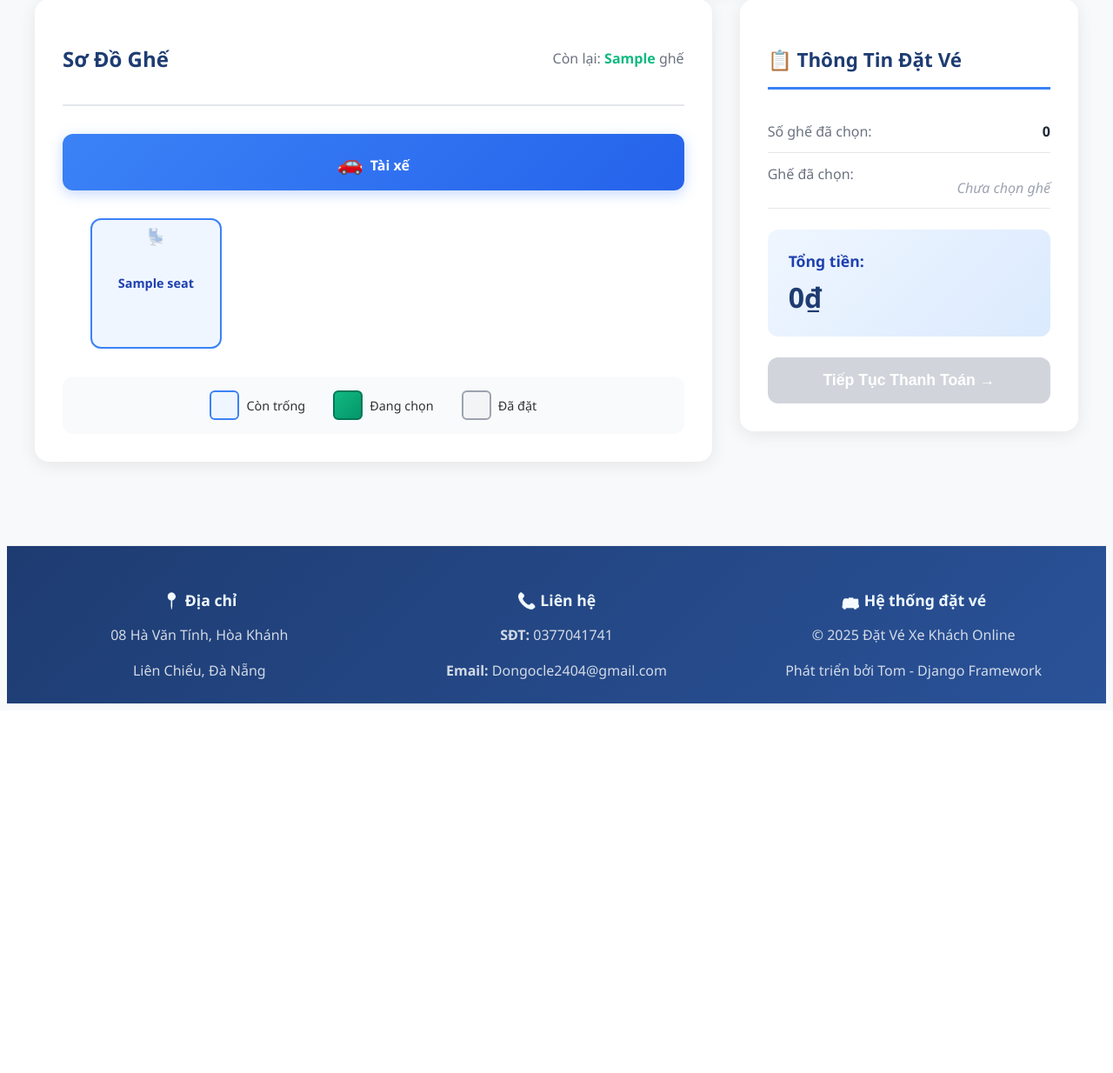
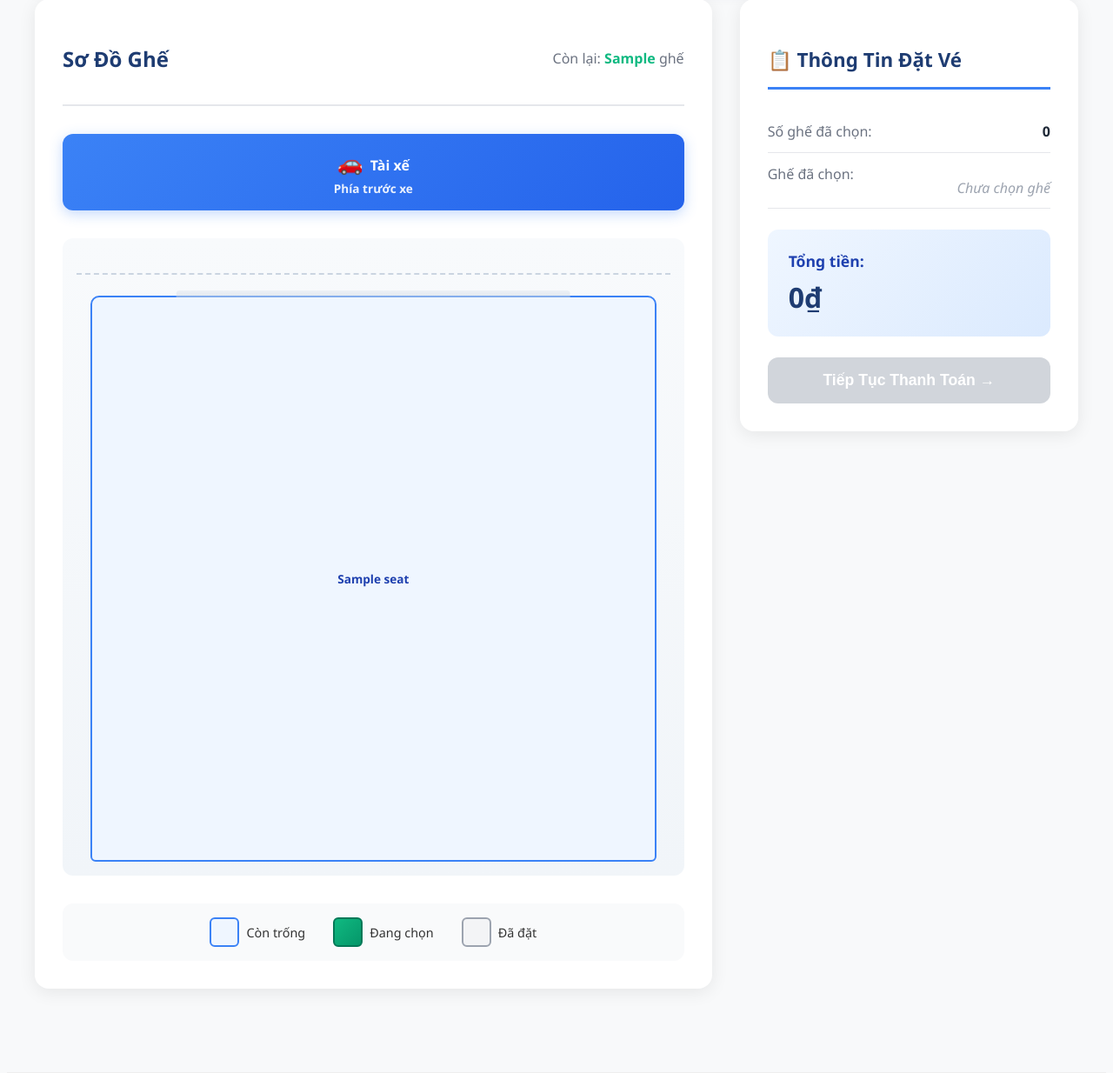
Before and after one commit to NiShain/Web_BookingTicket, a Django app: template templates/booking/chon_ghe.html in a window 1280 px wide. Shown: the part 395-1629 px from the top of the page at 87% size. Before the commit the page ends 1204 px from the top, so only its background shows below. Run offline with Django 5.2, Linux system fonts and the light colour scheme; tables that the repository leaves empty hold one stand-in row (values such as "Sample post"); the template is opened without the code that fills it: values that come from a table or form of the project are taken from there, most other values are stand-ins (such as "Sample title", 1, 10 or a date in 2020).

Commit message:
complete seat selection

```diff
--- a/templates/booking/chon_ghe.html
+++ b/templates/booking/chon_ghe.html
@@ -88,6 +88,7 @@
     margin-bottom: 2rem;
     font-weight: 600;
     box-shadow: 0 4px 15px rgba(59, 130, 246, 0.3);
+    position: relative;
   }
 
   .driver-indicator::before {
@@ -96,40 +97,119 @@
     margin-right: 0.5rem;
   }
 
+  .driver-indicator::after {
+    content: 'Phía trước xe';
+    display: block;
+    font-size: 0.85rem;
+    margin-top: 0.3rem;
+    opacity: 0.9;
+  }
+
   .seat-layout {
     display: flex;
     flex-direction: column;
-    gap: 1rem;
+    gap: 0.8rem;
+    padding: 1rem;
+    background: linear-gradient(to bottom, #f8fafc 0%, #f1f5f9 100%);
+    border-radius: 12px;
   }
 
   .seat-row {
     display: grid;
+    gap: 0.8rem;
+    padding: 0 1rem;
+  }
+
+  /* Dynamic grid based on layout */
+  .seat-row.layout-5 {
+    grid-template-columns: 1fr 1fr 0.5fr 1fr 1fr;
+  }
+
+  .seat-row.layout-4 {
+    grid-template-columns: 1fr 1fr 0.5fr 1fr;
+  }
+
+  .seat-row.layout-3 {
+    grid-template-columns: 1fr 0.5fr 1fr;
+  }
+
+  /* Last row with full width seats */
+  .seat-row.layout-1 {
+    grid-template-columns: 1fr;
+  }
+
+  .seat-row.layout-2 {
+    grid-template-columns: 1fr 1fr;
+  }
+
+  .seat-row.last-row {
+    margin-top: 1.5rem;
+    padding-top: 1.5rem;
+    border-top: 2px dashed #cbd5e1;
+    max-width: 100%;
+    justify-items: stretch;
+  }
+
+  .seat-row.last-row.layout-3 {
+    grid-template-columns: repeat(3, 1fr);
+    gap: 0.8rem;
+  }
+
+  .seat-row.last-row.layout-4 {
     grid-template-columns: repeat(4, 1fr);
-    gap: 1rem;
-    padding: 0 2rem;
+    gap: 0.8rem;
+  }
+
+  .aisle {
+    background: linear-gradient(to bottom, #e2e8f0 0%, #cbd5e1 100%);
+    border-radius: 4px;
+    position: relative;
+  }
+
+  .aisle::after {
+    content: '';
+    position: absolute;
+    top: 50%;
+    left: 50%;
+    transform: translate(-50%, -50%);
+    width: 2px;
+    height: 80%;
+    background: repeating-linear-gradient(
+      to bottom,
+      #94a3b8 0px,
+      #94a3b8 8px,
+      transparent 8px,
+      transparent 16px
+    );
   }
 
   .seat {
     aspect-ratio: 1;
     border: 2px solid #d1d5db;
-    border-radius: 12px;
+    border-radius: 10px 10px 6px 6px;
     display: flex;
     align-items: center;
     justify-content: center;
     font-weight: 600;
-    font-size: 0.9rem;
+    font-size: 0.85rem;
     cursor: pointer;
     transition: all 0.3s ease;
     background: white;
     position: relative;
+    min-height: 50px;
   }
 
   .seat::before {
-    content: '💺';
+    content: '';
     position: absolute;
-    top: 5px;
-    font-size: 1.2rem;
-    opacity: 0.3;
+    top: -8px;
+    left: 50%;
+    transform: translateX(-50%);
+    width: 70%;
+    height: 8px;
+    background: linear-gradient(to bottom, #e2e8f0, #cbd5e1);
+    border-radius: 4px 4px 0 0;
+    opacity: 0.5;
   }
 
   .seat.available {
@@ -374,7 +487,9 @@
 
         <div class="seat-layout">
           {% for row in seat_layout %}
-            <div class="seat-row">
+            {% if forloop.last and row|length <= 4 and row.0 != None and None not in row %}
+              {# Last row with remaining seats - full width layout #}
+              <div class="seat-row layout-{{ row|length }} last-row">
                 {% for seat in row %}
                   {% if seat in booked_seats %}
                     <div class="seat booked" title="Đã đặt">{{ seat }}</div>
```
Also changed, not shown: other parts of templates/booking/chon_ghe.html (+51 -1 lines), booking/views.py (+51 -11 lines). Lines whose indentation alone changed are shown as unchanged.
